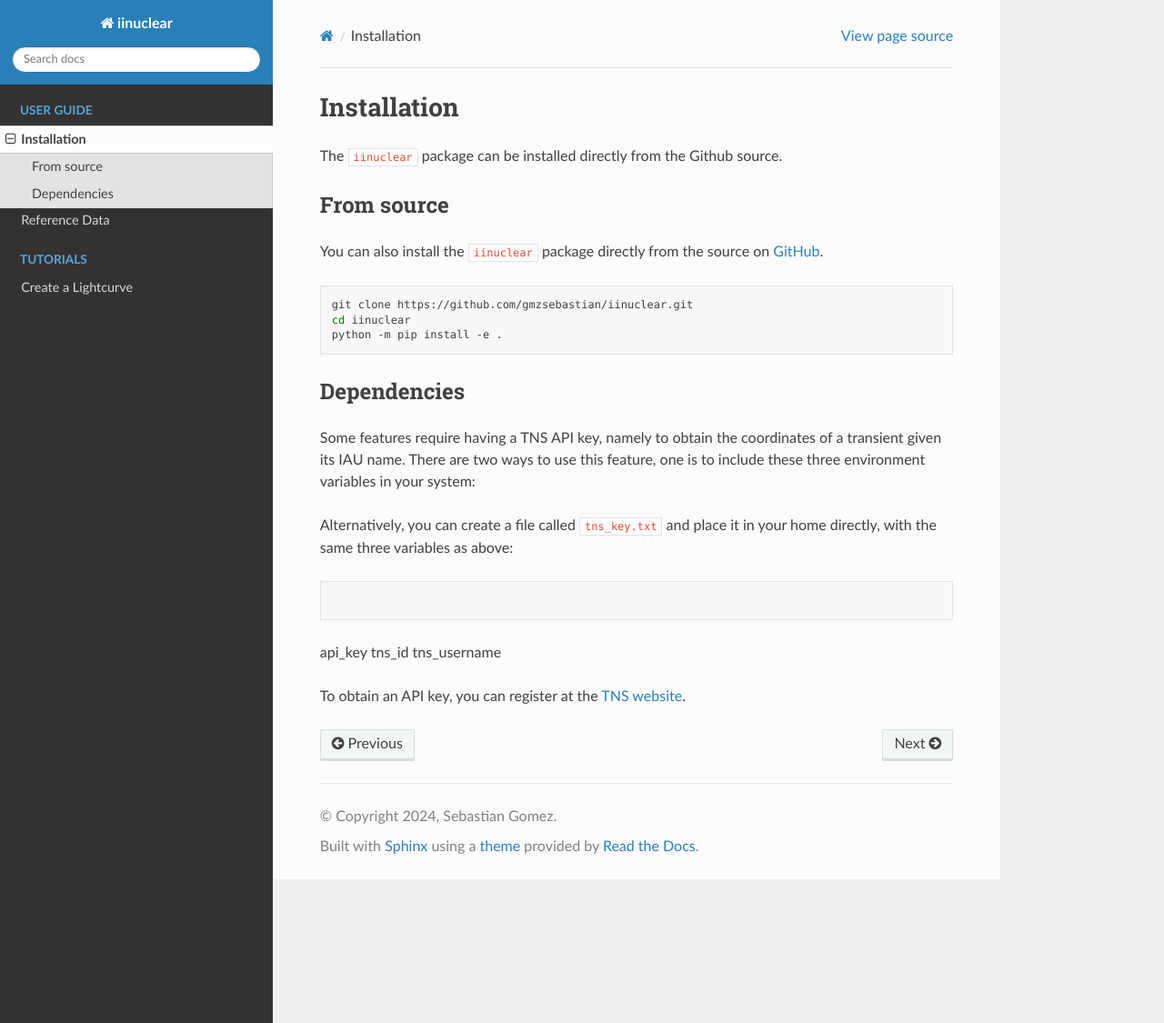
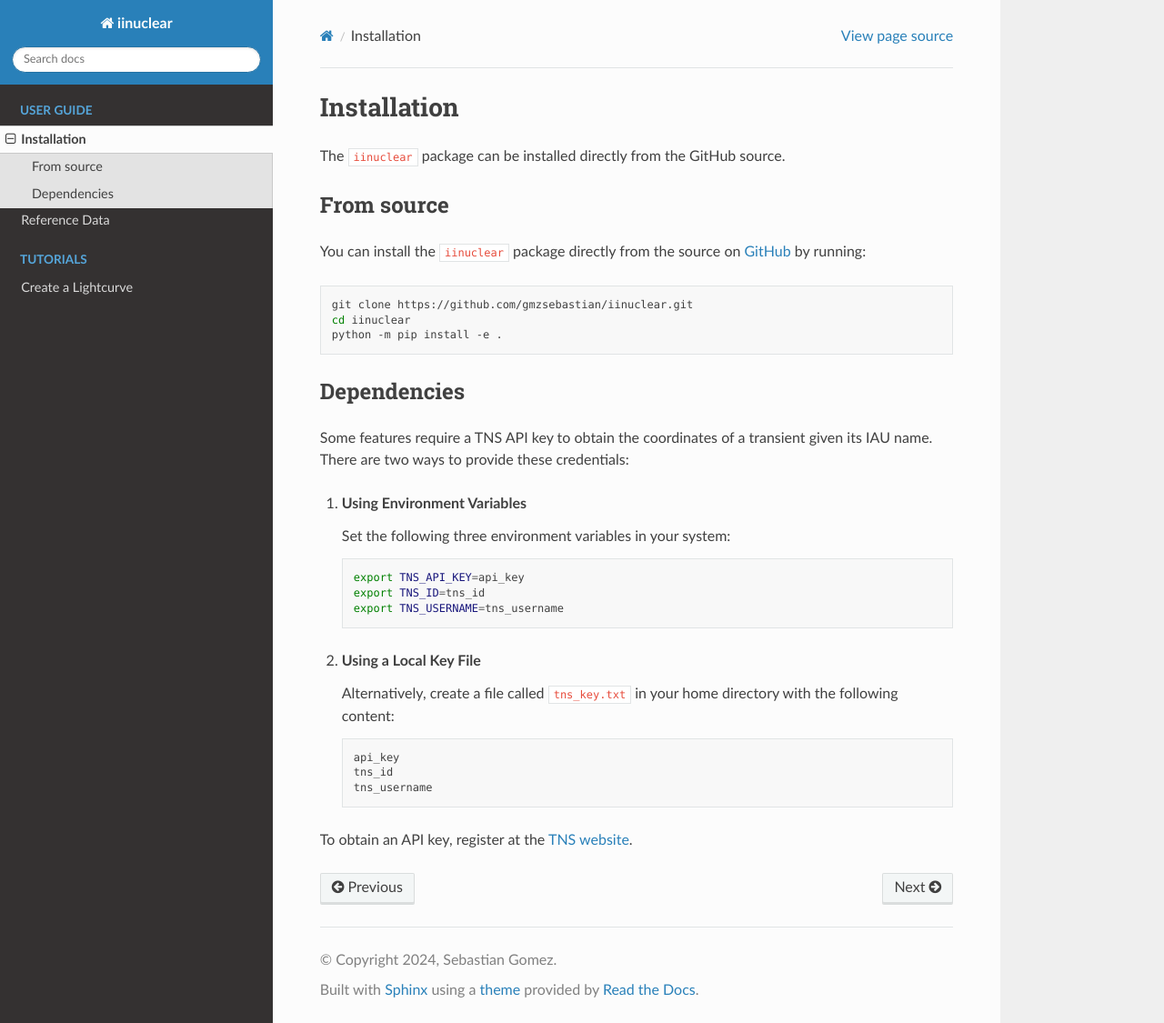
Before and after one commit to gmzsebastian/iinuclear, a Sphinx documentation site: the page built from docs/installation.rst, in a window 1280 px wide and 1125 px high. Shown: the whole window at 91% size. Built offline with Sphinx 7.4.7 and the Read the Docs theme 3.1.0, drawn with Linux system fonts in a browser that asks for light colours.

Commit message:
Proper rendering

```diff
--- a/docs/installation.rst
+++ b/docs/installation.rst
@@ -3,12 +3,13 @@
 Installation
 ============
 
-The ``iinuclear`` package can be installed directly from the Github source.
+The ``iinuclear`` package can be installed directly from the GitHub source.
 
 From source
 -----------
 
-You can also install the ``iinuclear`` package directly from the source on `GitHub <https://github.com/gmzsebastian/iinuclear>`_.
+You can install the ``iinuclear`` package directly from the source on
+`GitHub <https://github.com/gmzsebastian/iinuclear>`_ by running:
 
 .. code-block:: bash
 
@@ -19,19 +20,27 @@ You can also install the ``iinuclear`` package directly from the source on `GitH
 Dependencies
 ------------
 
-Some features require having a TNS API key, namely to obtain the coordinates of a transient given its IAU name. There are two ways to use this feature, one is
-to include these three environment variables in your system:
+Some features require a TNS API key to obtain the coordinates of a transient given its IAU name.
+There are two ways to provide these credentials:
 
-.. code-block:: bash
-    export TNS_API_KEY=api_key
-    export TNS_ID=tns_id
-    export TNS_USERNAME=tns_username
+1. **Using Environment Variables**
 
-Alternatively, you can create a file called ``tns_key.txt`` and place it in your home directly, with the same three variables as above:
+   Set the following three environment variables in your system:
 
-.. code-block:: bash
-api_key
-tns_id
-tns_username
+   .. code-block:: bash
 
-To obtain an API key, you can register at the `TNS website <https://wis-tns.weizmann.ac.il>`_.
+       export TNS_API_KEY=api_key
+       export TNS_ID=tns_id
+       export TNS_USERNAME=tns_username
+
+2. **Using a Local Key File**
+
+   Alternatively, create a file called ``tns_key.txt`` in your home directory with the following content:
+
+   .. code-block:: bash
+
+       api_key
+       tns_id
+       tns_username
+
+To obtain an API key, register at the `TNS website <https://wis-tns.weizmann.ac.il>`_.
```
Also changed, not shown: 1 other file.
